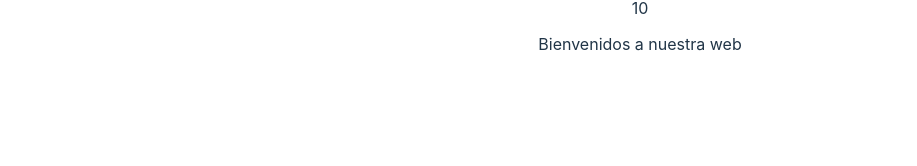
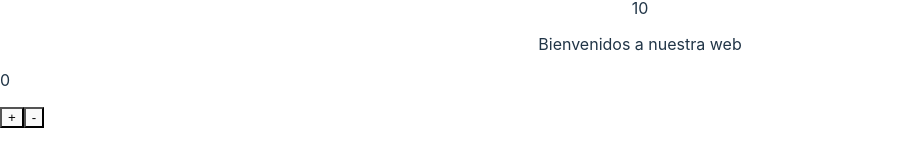
Before and after one commit to MAXCRI/IT-CORE, a React (Vite) app: page / in a window 1280 px wide. Shown: the part 288-454 px from the top of the page, without its empty margins (0-917 px from the left). Built offline with nearby package versions, Linux system fonts and the light colour scheme.

Commit message:
Contadot de Items

```diff
--- a/src/App.jsx
+++ b/src/App.jsx
@@ -1,7 +1,7 @@
 import './App.css';
 import Navbar from './components/Navbar';
+
 import ItemListContainer from './containers/ItemListContainer';
-
 
 function App() {
   return (
--- /dev/null
+++ b/src/containers/ItemCount.jsx
@@ -0,0 +1,24 @@
+import { useState } from 'react';
+
+const ItemCount = () => {
+  const [couter, seTCouter ] = useState(0);
+
+  const sumar =() => {
+    seTCouter(couter + 1);
+  };
+  const restar =() => {
+    seTCouter(couter - 1);
+  };
+return(
+
+    <div>
+        <p>{couter}</p>
+        <button onClick={sumar}>+</button>
+        <button onClick={restar}>-</button>
+
+    </div>
+);
+
+};
+
+export default ItemCount;
--- a/src/containers/ItemListContainer.jsx
+++ b/src/containers/ItemListContainer.jsx
@@ -1,10 +1,13 @@
-import React from 'react'
+import React from 'react';
+import ItemCount from './ItemCount';
+const itemListContainer = ({greeting}) => {
 
-const itemListContainer = ({greeting}) => {
   return (
     <section>
       <p className='saludo'>{greeting}</p>
+      <ItemCount/>
     </section>
+
   );
 };
 
```
